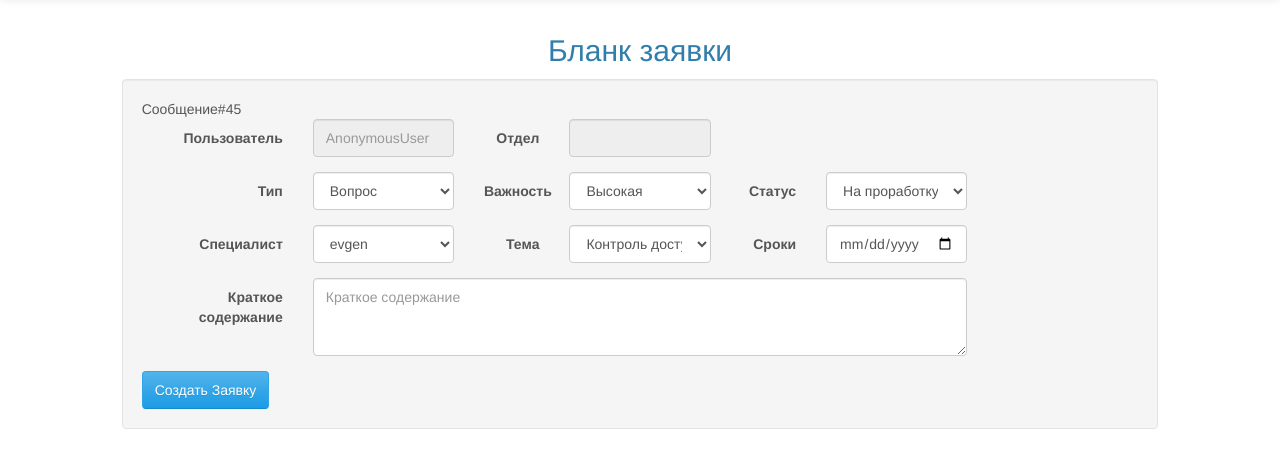
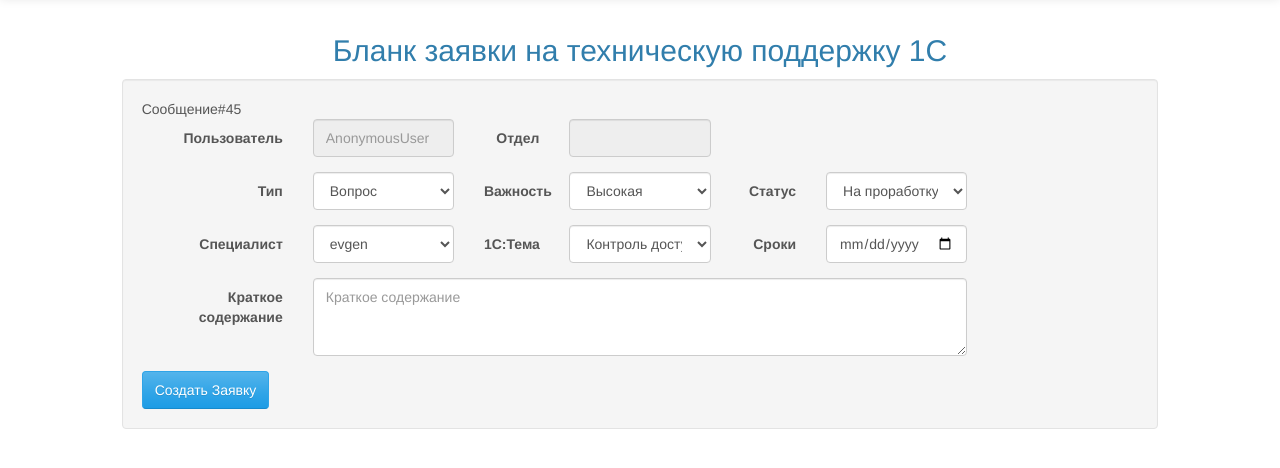
Before and after one commit to Evgen-nychev/supportApp, a Django app: template templates/pages/home.html in a window 1280 px wide. Shown: the part 53-521 px from the top of the page. Run offline with Django 3.2, Linux system fonts and the light colour scheme; the template is opened without the code that fills it: values that come from a table or form of the project are taken from there, others are empty; data comes from the database, SQL or seed files in the repository; parts of the project's set-up code (start-up, migrations or seed data) failed here and were passed over; some libraries are stand-ins or nearby versions.

Commit message:
Update home.html

```diff
--- a/templates/pages/home.html
+++ b/templates/pages/home.html
@@ -10,7 +10,7 @@
     <div class="row">
         <div class="col-md-1"></div>
         <div class="col-md-10">
-           <h2 class="text-center">Бланк заявки</h2>
+           <h2 class="text-center">Бланк заявки на техническую поддержку 1С</h2>
             <div class="well">
                 {{ message }}
                 <form action="/proposal/add/" method="post" class="form-horizontal">
@@ -67,7 +67,7 @@
                             </select>
 
                         </div>
-                       <label  class="col-sm-1 control-label">Тема</label>
+                       <label  class="col-sm-1 control-label">1С:Тема</label>
                        <div class="col-sm-2">
                             <select class="form-control" name = "tema">
                                 {% for tema in tems %}
```
